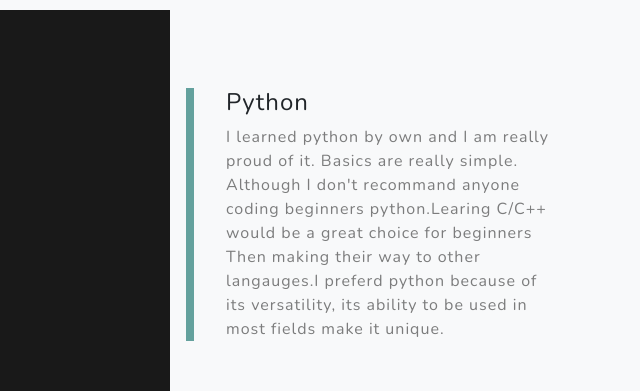
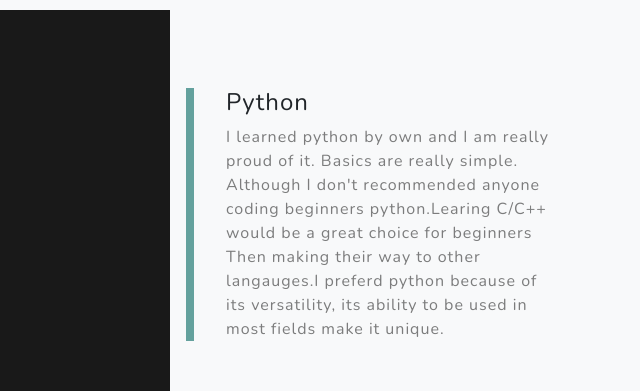
Before and after one commit to overloards/iamoverloards, a plain HTML site: page index.html in a window 1280 px wide. Shown: the part 1640-2031 px from the top of the page, 640-1280 px from the left. Drawn offline with nearby package versions, Linux system fonts and the light colour scheme.

Commit message:
Update index.html

```diff
--- a/index.html
+++ b/index.html
@@ -69,7 +69,7 @@
                     <div class="col-xl-4 col-lg-5">
                         <div class="featured-text text-center text-lg-left">
                             <h4>Python</h4>
-                            <p class="text-black-50 mb-0">I learned python by own and I am really proud of it. Basics are really simple. Although I don't recommand anyone coding beginners python.Learing C/C++ would be a great choice for beginners
+                            <p class="text-black-50 mb-0">I learned python by own and I am really proud of it. Basics are really simple. Although I don't recommended anyone coding beginners python.Learing C/C++ would be a great choice for beginners
                             Then making their way to other langauges.I preferd python because of its versatility, its ability to be used in most fields make it unique.</p>
                         </div>
                     </div>
```
